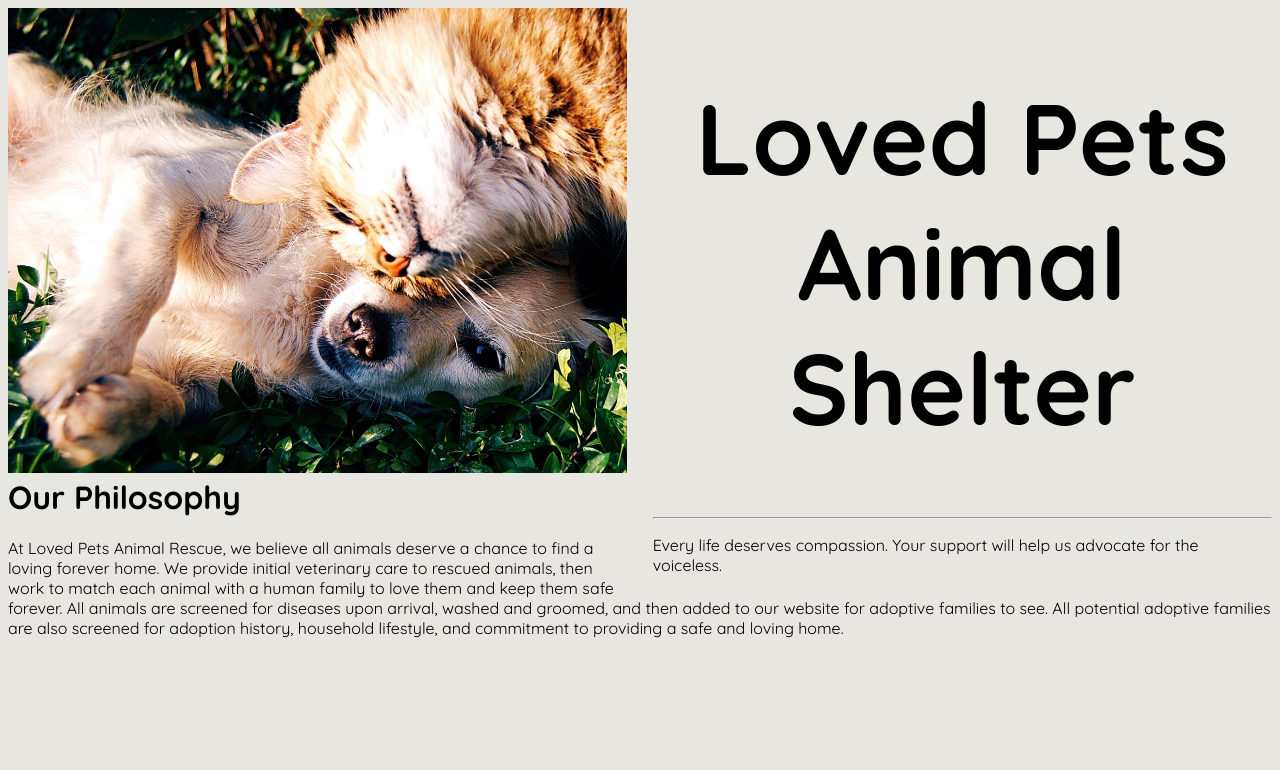
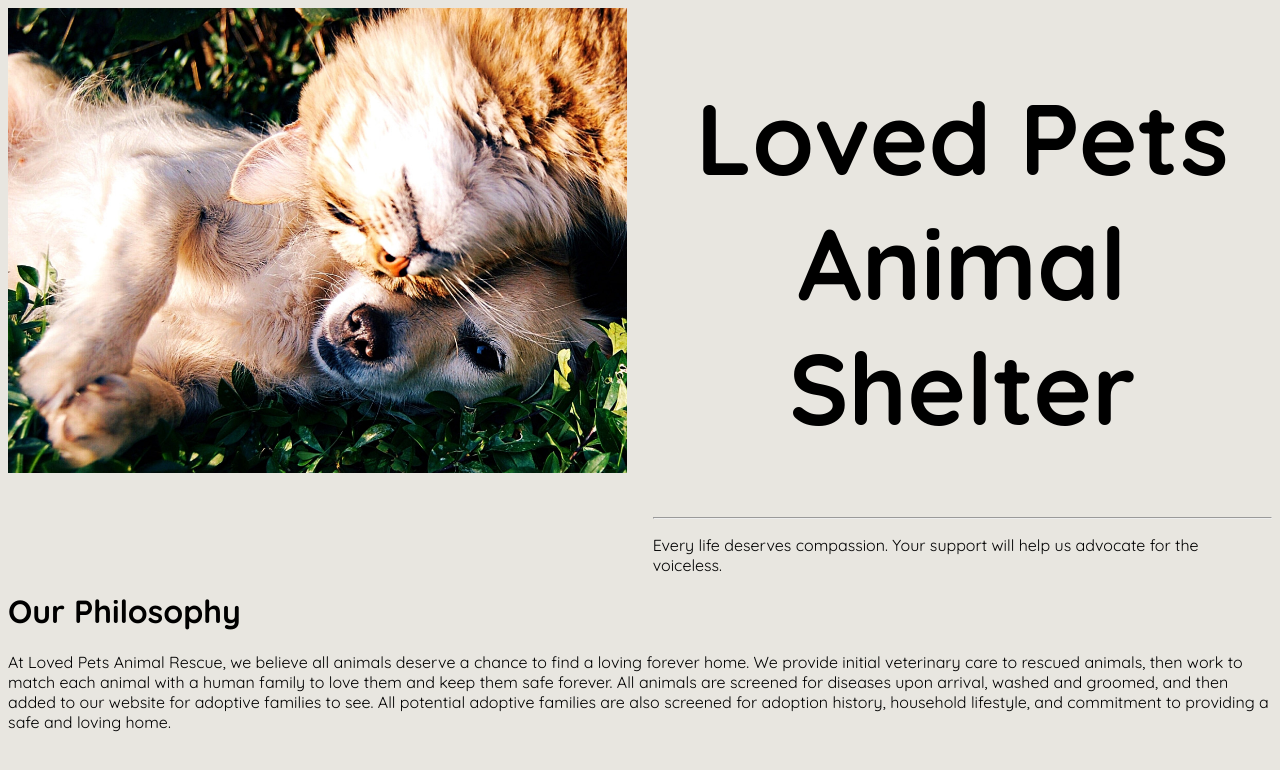
Before and after one commit to cesarmm02/LovedPetsAnimalShelter, a plain HTML site: page index.html in a window 1280 px wide. Drawn offline with Linux system fonts and the light colour scheme.

Commit message:
Refactor main class to use ID selector

```diff
--- a/style.css
+++ b/style.css
@@ -8,7 +8,6 @@ body {
   overflow: hidden;
 }
 
-.main {
-    display: block;
-    clear: both
+#main {
+  clear: both;
 }
```
